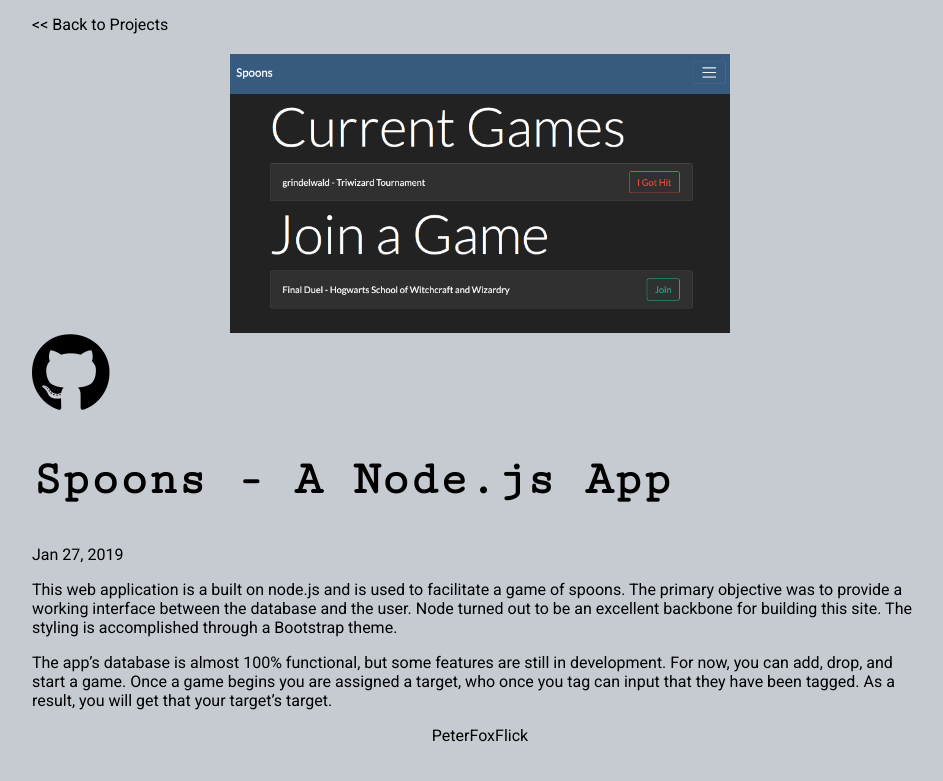
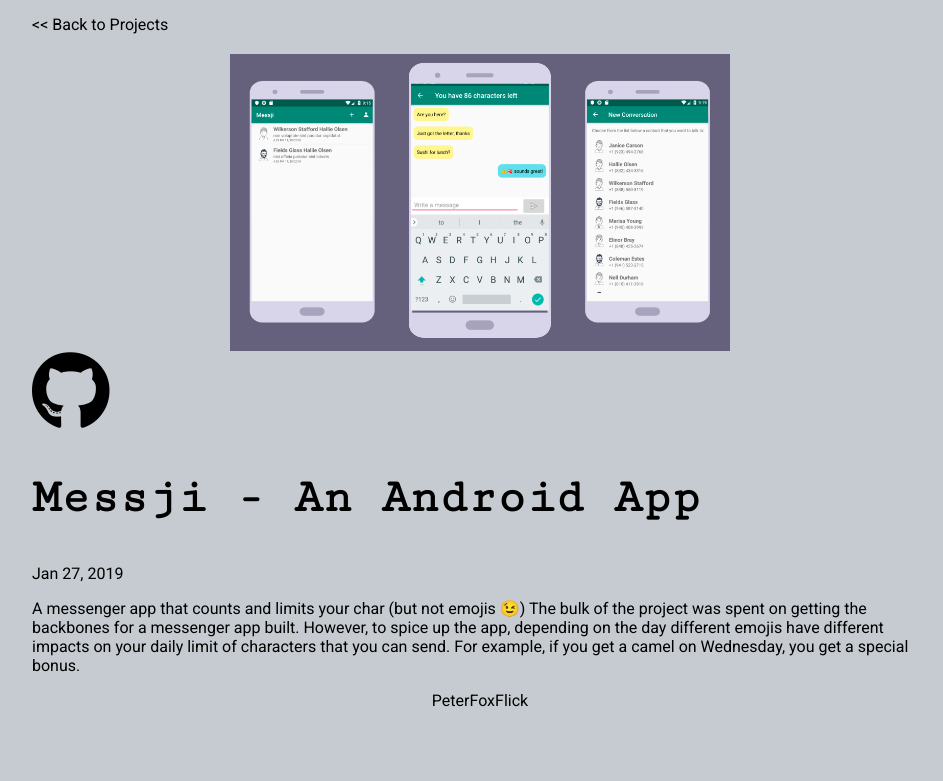
Before and after one commit to peterfoxflick/OldWebsite, a Jekyll site: the page built from _posts/2019-1-27-messji.md, in a window 1280 px wide. Shown: the top 781 px of the page, without its empty margins (160-1103 px from the left). Built offline with Jekyll 4.4.1, drawn with Linux system fonts in a browser that asks for light colours; nearby versions of some CDN libraries.

Commit message:
Saved changes

```diff
--- a/_posts/2019-1-27-messji.md
+++ b/_posts/2019-1-27-messji.md
@@ -1,12 +1,10 @@
 ---
 layout: post
-title: "Spoons - A Node.js App"
-categories: JS
-img: 'spoons.png'
+title: "Messji - An Android App"
+categories: android
+img: 'messji.png'
 showTitle: true
-gitHub: 'https://github.com/peterfoxflick/spoons'
+gitHub: 'https://github.com/peterfoxflick/Messji'
 ---
 
-This web application is a built on node.js and is used to facilitate a game of spoons. The primary objective was to provide a working interface between the database and the user. Node turned out to be an excellent backbone for building this site. The styling is accomplished through a Bootstrap theme.
-
-The app's database is almost 100% functional, but some features are still in development. For now, you can add, drop, and start a game. Once a game begins you are assigned a target, who once you tag can input that they have been tagged. As a result, you will get that your target's target.
+A messenger app that counts and limits your char (but not emojis 😉) The bulk of the project was spent on getting the backbones for a messenger app built. However, to spice up the app, depending on the day different emojis have different impacts on your daily limit of characters that you can send. For example, if you get a camel on Wednesday, you get a special bonus.
```
